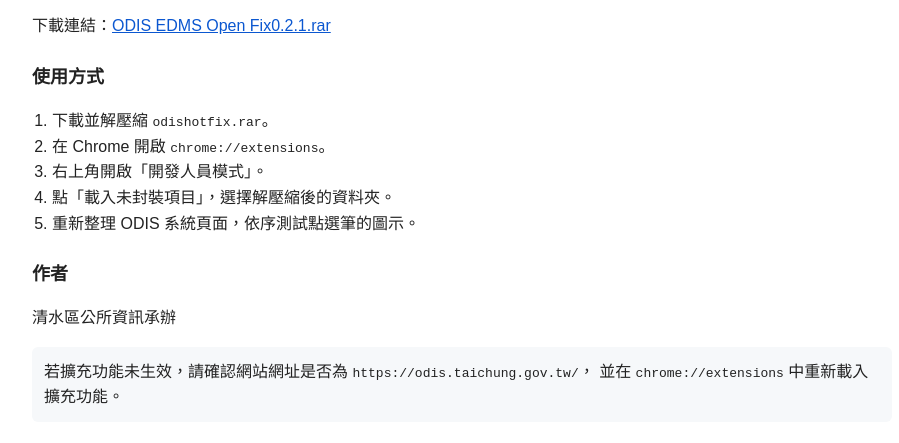
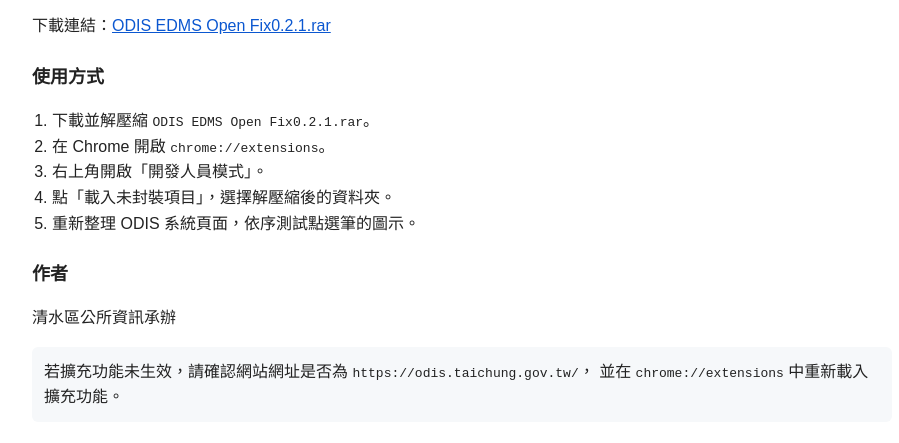
Before and after one commit to kyo76312/odishotfix, a plain HTML site: page index.html in a window 1280 px wide. Shown: the part 65-508 px from the top of the page, without its empty margins (178-1077 px from the left). Drawn offline with Linux system fonts and the light colour scheme.

Commit message:
Update index.html

```diff
--- a/index.html
+++ b/index.html
@@ -22,7 +22,7 @@
 
     <h2>使用方式</h2>
     <ol>
-      <li>下載並解壓縮 <code>odishotfix.rar</code>。</li>
+      <li>下載並解壓縮 <code>ODIS EDMS Open Fix0.2.1.rar</code>。</li>
       <li>在 Chrome 開啟 <code>chrome://extensions</code>。</li>
       <li>右上角開啟「開發人員模式」。</li>
       <li>點「載入未封裝項目」，選擇解壓縮後的資料夾。</li>
```
